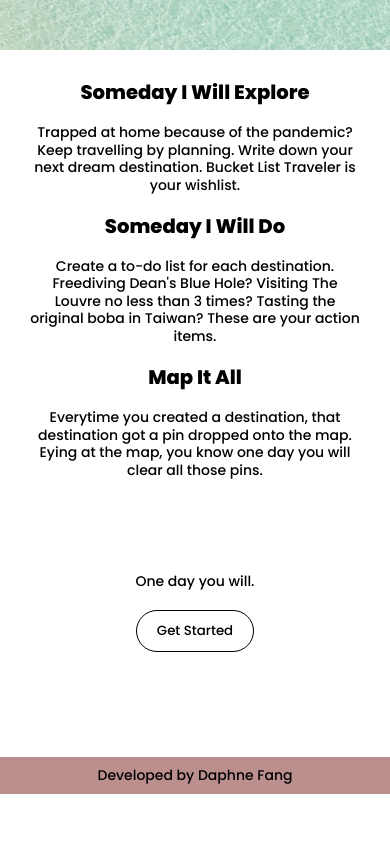
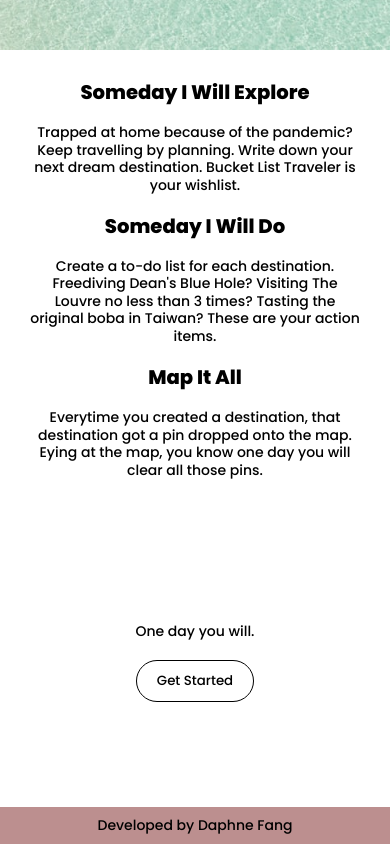
Before and after one commit to tacoqqq/bucketlist-traveler, a React (Create React App) app: page / in a window 390 px wide. Shown: the part 685-1529 px from the top of the page. Before the commit the page ends 1479 px from the top, so only its background shows below. Built offline with nearby package versions, Linux system fonts and the light colour scheme; what google-maps-react would draw is missing.

Commit message:
fixed mobile view

```diff
--- a/src/components/add-destination/add-destination.css
+++ b/src/components/add-destination/add-destination.css
@@ -61,3 +61,7 @@
   .title {
     border-top: 0px;
   }
+
+  .action-button{
+    margin-top: 80px;
+  }
--- a/src/components/add-destination/add-destination.js
+++ b/src/components/add-destination/add-destination.js
@@ -1,5 +1,6 @@
 import React, { Component } from 'react';
 import './add-destination.css';
+import { Link } from 'react-router-dom';
 import { AppContext } from '../../app-context';
 import actions from '../../actions/actions';
 import config from '../../config';
@@ -136,6 +137,9 @@
                         <button type="submit">Continue</button>
                         <button type="reset">Reset</button>
                     </div>
+                    <div className="action-button">
+                        <Link to="/dashboard"><button>Back to Dashboard</button></Link>
+                    </div>
                 </form>
             </section>
         )
--- a/src/components/edit-destination/edit-destination.css
+++ b/src/components/edit-destination/edit-destination.css
@@ -62,6 +62,10 @@
 
 .todo-list {
   width: 90%;
-  margin: 3em auto 80px auto;
+  margin: 3em auto 0 auto;
   text-align: left;
 }
+
+.action-button{
+  margin-top: 80px;
+}
--- a/src/components/landingpage/landingpage.css
+++ b/src/components/landingpage/landingpage.css
@@ -70,3 +70,10 @@
         font-family: 'Poppins','sans-serif';
     }
 }
+
+
+@media only screen and (max-width: 320px){
+    .lp-title{
+        top: 5%;
+    }
+}
```
Also changed, not shown: src/components/dashboard/dashboard.css (line endings or trailing spaces).
